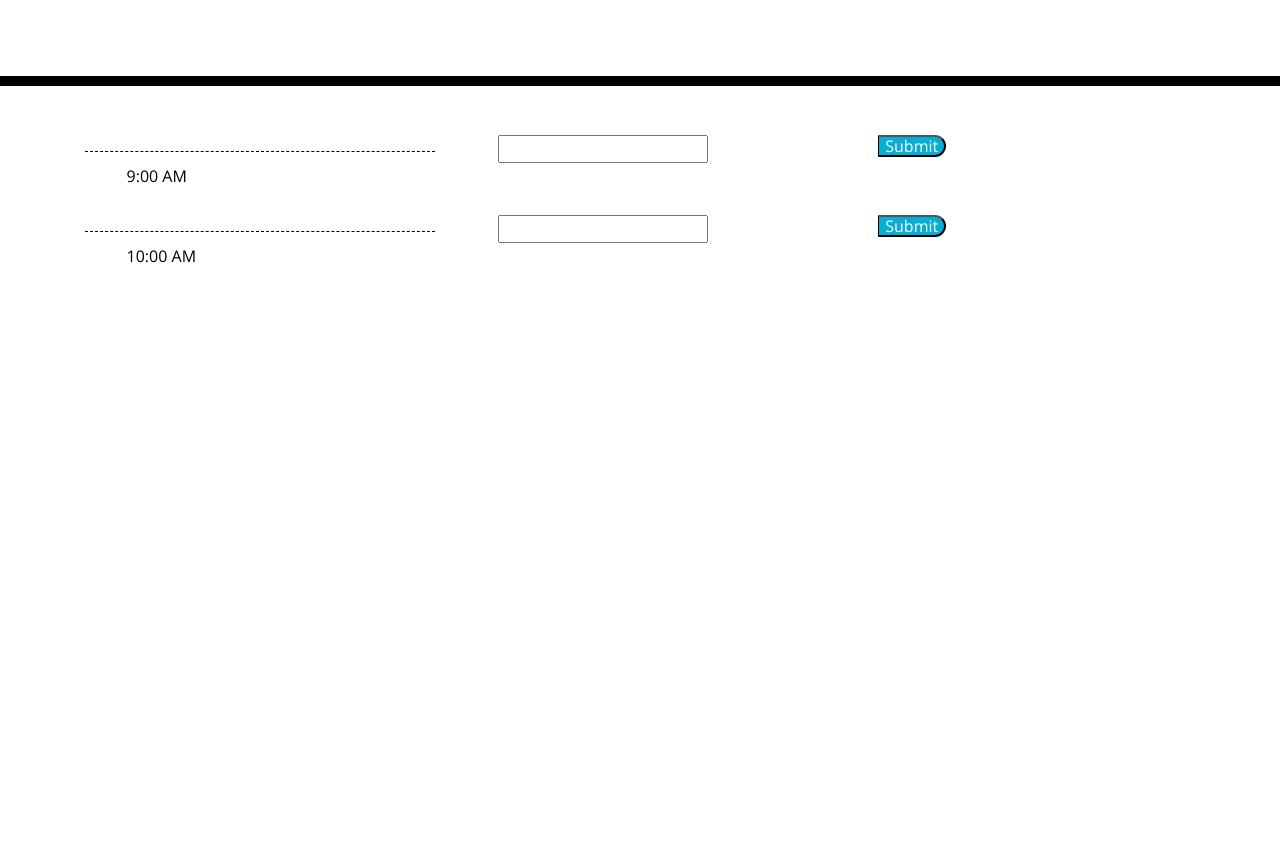
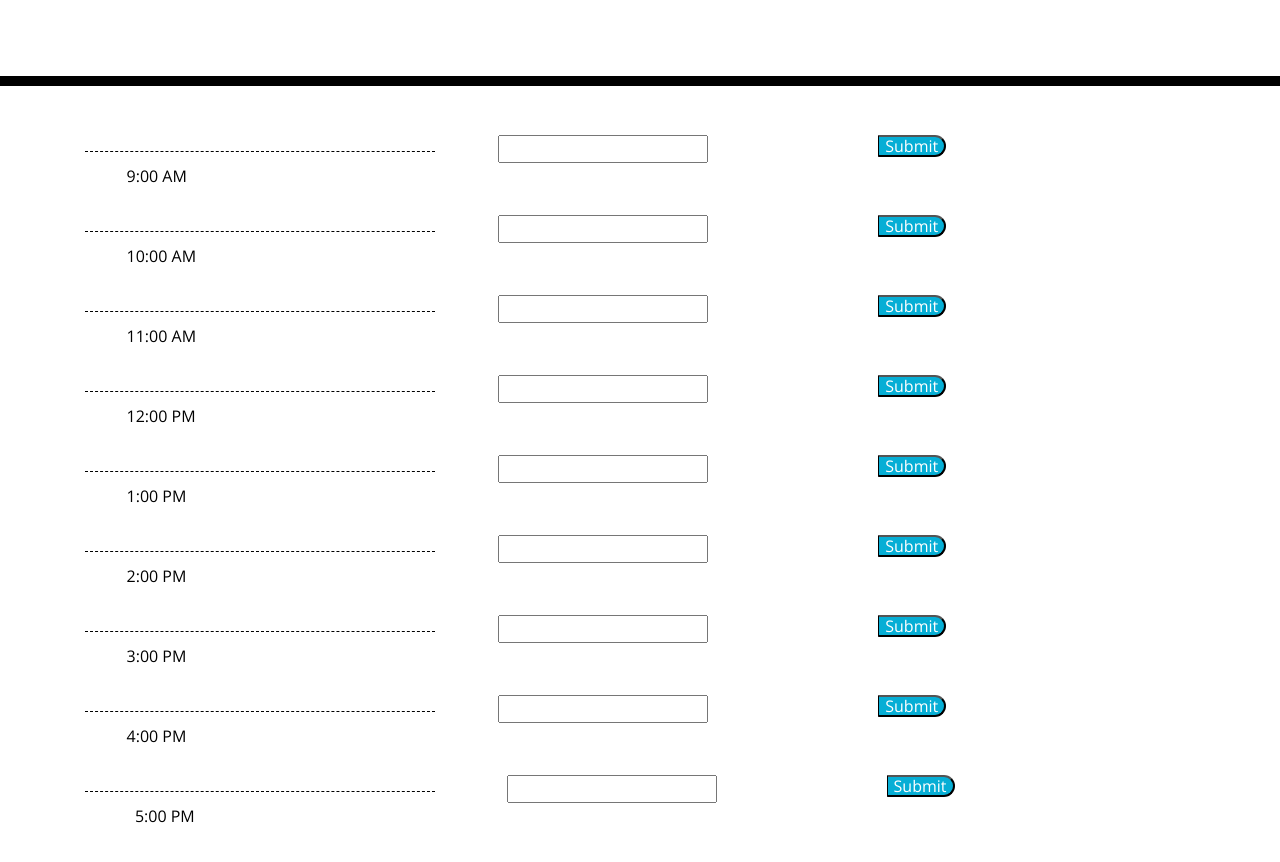
Before and after one commit to stephanie-ice/Day-Planner, a plain HTML site: page Files/index.html in a window 1280 px wide. Shown: the part 182-1044 px from the top of the page. Before the commit the page ends 800 px from the top, so only its background shows below. Drawn offline with nearby package versions, Linux system fonts and the light colour scheme.

Commit message:
added moment.js comparison logic but don't know how to display on page

```diff
--- a/Files/index.html
+++ b/Files/index.html
@@ -26,9 +26,9 @@
   </header>
   <div class="container">
     <!-- Timeblocks go here -->
-    <div class="row" data-time="9:00AM">
+    <div class="row" data-time="9">
       <div class="col-sm-4">
-        <div class="hour" >
+        <div class="hour">
           9:00 AM
         </div>
       </div>
@@ -39,7 +39,8 @@
         <input class="saveBtn" type="submit" data-time="9">
       </div>
     </div>
-    <div class="row">
+
+    <div class="row" data-time="10">
       <div class="col-sm-4">
         <div class="hour">
           10:00 AM
@@ -52,10 +53,106 @@
         <input class="saveBtn" type="submit" data-time="10">
       </div>
     </div>
+
+    <div class="row" data-time="11">
+      <div class="col-sm-4">
+        <div class="hour">
+          11:00 AM
+        </div>
+      </div>
+      <div class="col-sm-4">
+        <input class="task input" data-time="11" id="task_11" type="text">
+      </div>
+      <div class="col-sm-4">
+        <input class="saveBtn" type="submit" data-time="11">
+      </div>
+    </div>
+
+    <div class="row" data-time="12">
+      <div class="col-sm-4">
+        <div class="hour">
+          12:00 PM
+        </div>
+      </div>
+      <div class="col-sm-4">
+        <input class="task input" data-time="12" id="task_12" type="text">
+      </div>
+      <div class="col-sm-4">
+        <input class="saveBtn" type="submit" data-time="12">
+      </div>
+    </div>
+
+    <div class="row" data-time="13">
+      <div class="col-sm-4">
+        <div class="hour">
+          1:00 PM
+        </div>
+      </div>
+      <div class="col-sm-4">
+        <input class="task input" data-time="13" id="task_13" type="text">
+      </div>
+      <div class="col-sm-4">
+        <input class="saveBtn" type="submit" data-time="13">
+      </div>
+    </div>
+
+    <div class="row" data-time="14">
+      <div class="col-sm-4">
+        <div class="hour">
+          2:00 PM
+        </div>
+      </div>
+      <div class="col-sm-4">
+        <input class="task input" data-time="14" id="task_14" type="text">
+      </div>
+      <div class="col-sm-4">
+        <input class="saveBtn" type="submit" data-time="14">
+      </div>
+    </div>
+
+    <div class="row" data-time="15">
+      <div class="col-sm-4">
+        <div class="hour">
+          3:00 PM
+        </div>
+      </div>
+      <div class="col-sm-4">
+        <input class="task input" data-time="15" id="task_15" type="text">
+      </div>
+      <div class="col-sm-4">
+        <input class="saveBtn" type="submit" data-time="15">
+      </div>
+    </div>
+
+    <div class="row" data-time="16">
+      <div class="col-sm-4">
+        <div class="hour">
+          4:00 PM
+        </div>
+      </div>
+      <div class="col-sm-4">
+        <input class="task input" data-time="16" id="task_16" type="text">
+      </div>
+      <div class="col-sm-4">
+        <input class="saveBtn" type="submit" data-time="16">
+      </div>
+    </div>
+
+      <div class="row" data-time="17">
+        <div class="col-sm-4">
+          <div class="hour">
+            5:00 PM
+          </div>
+        </div>
+        <div class="col-sm-4">
+          <input class="task input" data-time="17" id="task_17" type="text">
+        </div>
+        <div class="col-sm-4">
+          <input class="saveBtn" type="submit" data-time="17">
+        </div>
+      </div>
+
   </div>
-
-
-        <!--This displays the time constant-->
 
 </body>
 
--- a/Files/logic.js
+++ b/Files/logic.js
@@ -34,15 +34,15 @@ $(document).ready(function(){
     /*This is the logic to check moment.js for the current time*/
     /*compares current time to row data attribute*/
     var formTime = $(".row").data("time");
-      JSON.parse(formtime);
+    var currentTime = moment();
+    var rowTime = moment({hour:formTime});
 
-    var currentTime = /*(the data value from Moment.js)*/
-    /*if value of id < current hour, past*/
-    if (formTime == currentTime) {
+    /*if value of id > current hour, future*/
+    if (currentTime.isBefore(rowTime)) {
         $(".row").css("background-color" , "light-blue");
     }
-    /*if value of id = current hour, present (minutes not considered)*/
-    else {}
-    /*if value of id > current hour, future*/
-    /*toggle the class style based on the comparison outcome*/
+    /*if value of id < current hour, past*/
+    else {$(".row").css("background-color" , "light-yellow")};
+
+
 });
```
